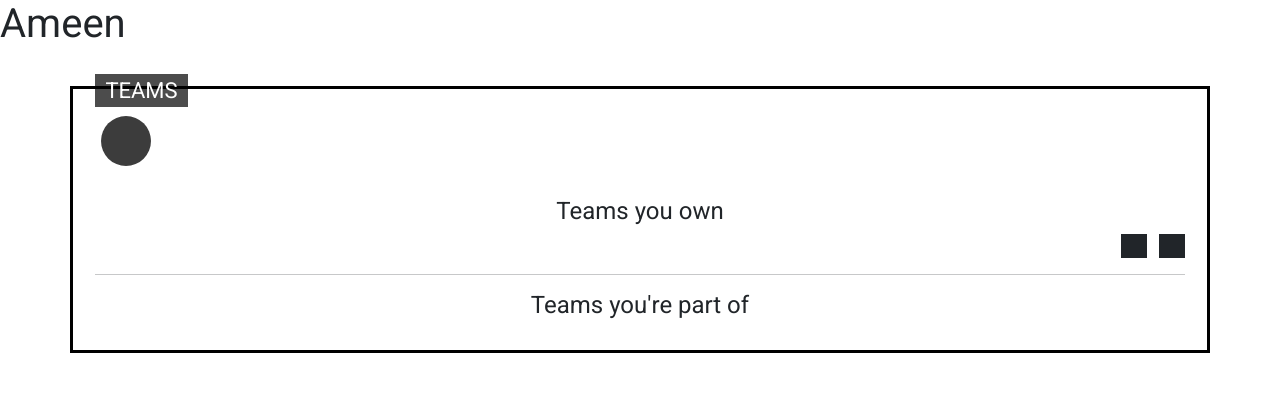
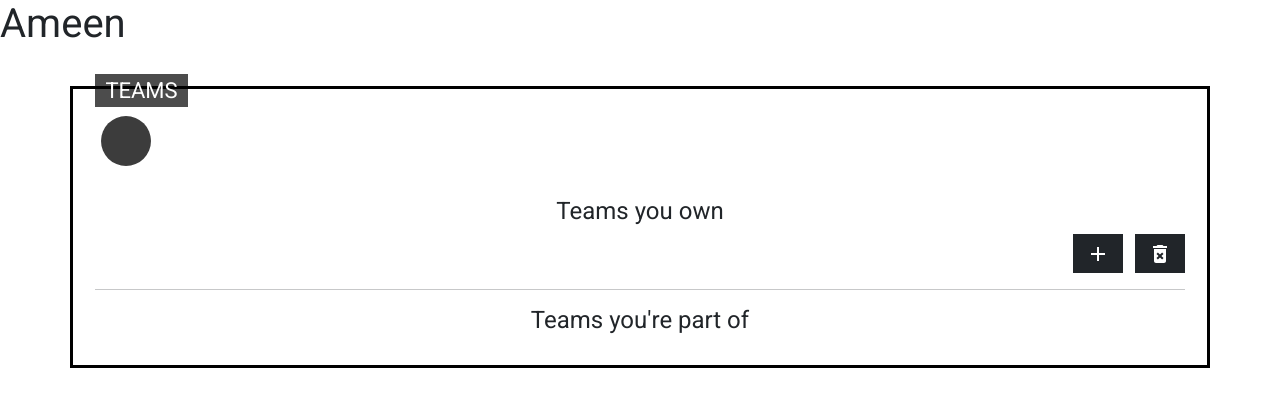
Before and after one commit to Muhammad-ameen356/teammanagment-webapp-reactjs, a React (Create React App) app: page /teamhome in a window 1280 px wide. Shown: the top 406 px of the page. Built offline with nearby package versions, Linux system fonts and the light colour scheme.

Commit message:
Ui maintenance

```diff
--- a/package.json
+++ b/package.json
@@ -5,11 +5,11 @@
   "dependencies": {
     "@emotion/react": "^11.4.1",
     "@emotion/styled": "^11.3.0",
+    "@mui/icons-material": "^5.0.4",
     "@mui/material": "^5.0.4",
     "@testing-library/jest-dom": "^5.14.1",
     "@testing-library/react": "^11.2.7",
     "@testing-library/user-event": "^12.8.3",
-    "bootstrap-icons": "^1.6.1",
     "eslint-plugin-react-hooks": "^4.2.0",
     "firebase": "^9.1.3",
     "react": "^17.0.2",
--- a/src/components/Teamhome/Teamhome.js
+++ b/src/components/Teamhome/Teamhome.js
@@ -1,6 +1,7 @@
 import React from 'react'
 import teamcss from "./Teamhome.module.css"
-
+import AddIcon from '@mui/icons-material/Add';
+import DeleteForeverIcon from '@mui/icons-material/DeleteForever';
 const Teamhome = () => {
     return (
         <div>
@@ -20,10 +21,10 @@ const Teamhome = () => {
                                     <p className={`info`} id="profileemail" />
                                     <p className={`${teamcss.info} text-muted`} id="username" />
                                     <hr />
-                                    <button className={`${teamcss.dropdownItem} ${teamcss.logoutBtn}`} type="button" onclick="logout()">Logout</button>
+                                    <button className={`${teamcss.dropdownItem} ${teamcss.logoutBtn}`} type="button" onClick="logout()">Logout</button>
                                 </div>
                             </div>
-                            {/* <button onclick="logout()" class="btn btn-danger bi-text-right">LogOut</button> */}
+                            {/* <button onClick="logout()" class="btn btn-danger bi-text-right">LogOut</button> */}
                         </section>
                         <section className={`text-center my-2`}>
                             <h4>Teams you own</h4>
@@ -31,12 +32,12 @@ const Teamhome = () => {
                         <div className={`${teamcss.secondContainer} container`} id="createElement">
                         </div>
                         <div className={`d-flex justify-content-end`}>
-                            <button type="button" onclick="showinputmodalbox()" className={`btn btn-dark text-white ${teamcss.shadowRemove} ${teamcss.borderradiusRemove}`} data-bs-toggle="modal" data-bs-target="#staticBackdrop">
-                                <i className="bi bi-plus-lg" />
+                            <button type="button" onClick="showinputmodalbox()" className={`btn btn-dark text-white ${teamcss.shadowRemove} ${teamcss.borderradiusRemove}`} data-bs-toggle="modal" data-bs-target="#staticBackdrop">
+                            <AddIcon />
                             </button>
                             &nbsp;&nbsp;&nbsp;
-                            <button type="button" ondblclick="deleteall()" className={`btn btn-dark text-white ${teamcss.shadowRemove} ${teamcss.borderradiusRemove}`} title="DoubleTap to delete">
-                                <i className="bi bi-trash" />
+                            <button type="button" onDoubleClick="deleteall()" className={`btn btn-dark text-white ${teamcss.shadowRemove} ${teamcss.borderradiusRemove}`} title="DoubleTap to delete">
+                                <DeleteForeverIcon/>
                             </button>
                         </div>
                         <hr />
@@ -48,7 +49,7 @@ const Teamhome = () => {
                     </fieldset>
                 </div>
                 {/* Button trigger modal */}
-                {/* <button type="button" class="btn btn-dark text-white shadow-remove" onclick="createteam()" data-bs-toggle="modal" data-bs-target="#staticBackdrop">
+                {/* <button type="button" class="btn btn-dark text-white shadow-remove" onClick="createteam()" data-bs-toggle="modal" data-bs-target="#staticBackdrop">
   Add
     </button> */}
                 {/* Modal */}
@@ -85,17 +86,17 @@ const Teamhome = () => {
                                         <p className={`text-muted`}>
                                             Seperated By comas (<b style={{ fontSize: '22px' }}>,</b>)
                                         </p>
-                                        {/* <button type="button" onclick="addmember()" class="btn btn-danger rounded-0 mt-3">
+                                        {/* <button type="button" onClick="addmember()" class="btn btn-danger rounded-0 mt-3">
                           Add Member
                       </button> */}
                                     </div>
                                 </form>
                             </div>
                             <div className={`modal-footer d-flex justify-content-center`}>
-                                <button type="button" id="createteamid" onclick="createteamdatastore(); createteam();" className={`btn btn-info text-white ${teamcss.shadowRemove} ${teamcss.borderradiusRemove}`} data-bs-dismiss="modal">
+                                <button type="button" id="createteamid" onClick="createteamdatastore(); createteam();" className={`btn btn-info text-white ${teamcss.shadowRemove} ${teamcss.borderradiusRemove}`} data-bs-dismiss="modal">
                                     Create
                                 </button>
-                                <button type="button" id="editteambutton" onclick="saveeditteam()" style={{ display: 'none' }} className={`btn btn-info text-white ${teamcss.shadowRemove} ${teamcss.borderradiusRemove}`} data-bs-dismiss="modal">
+                                <button type="button" id="editteambutton" onClick="saveeditteam()" style={{ display: 'none' }} className={`btn btn-info text-white ${teamcss.shadowRemove} ${teamcss.borderradiusRemove}`} data-bs-dismiss="modal">
                                     Edit
                                 </button>
                                 <button type="button" id="cancelbutton" className={`btn btn-warning text-white ${teamcss.shadowRemove} ${teamcss.borderradiusRemove}`} data-bs-dismiss="modal">
```
Also changed, not shown: 1 other file (tests, documents, lock files or other folders).
